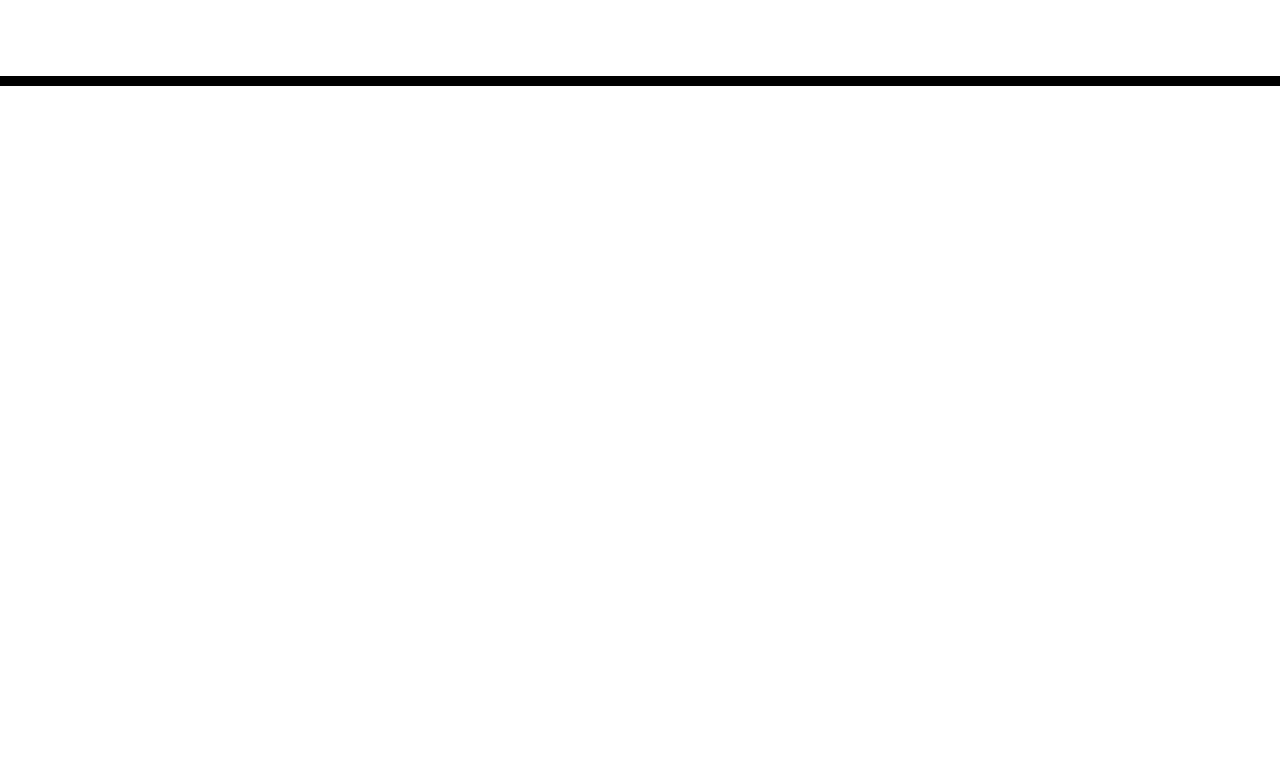
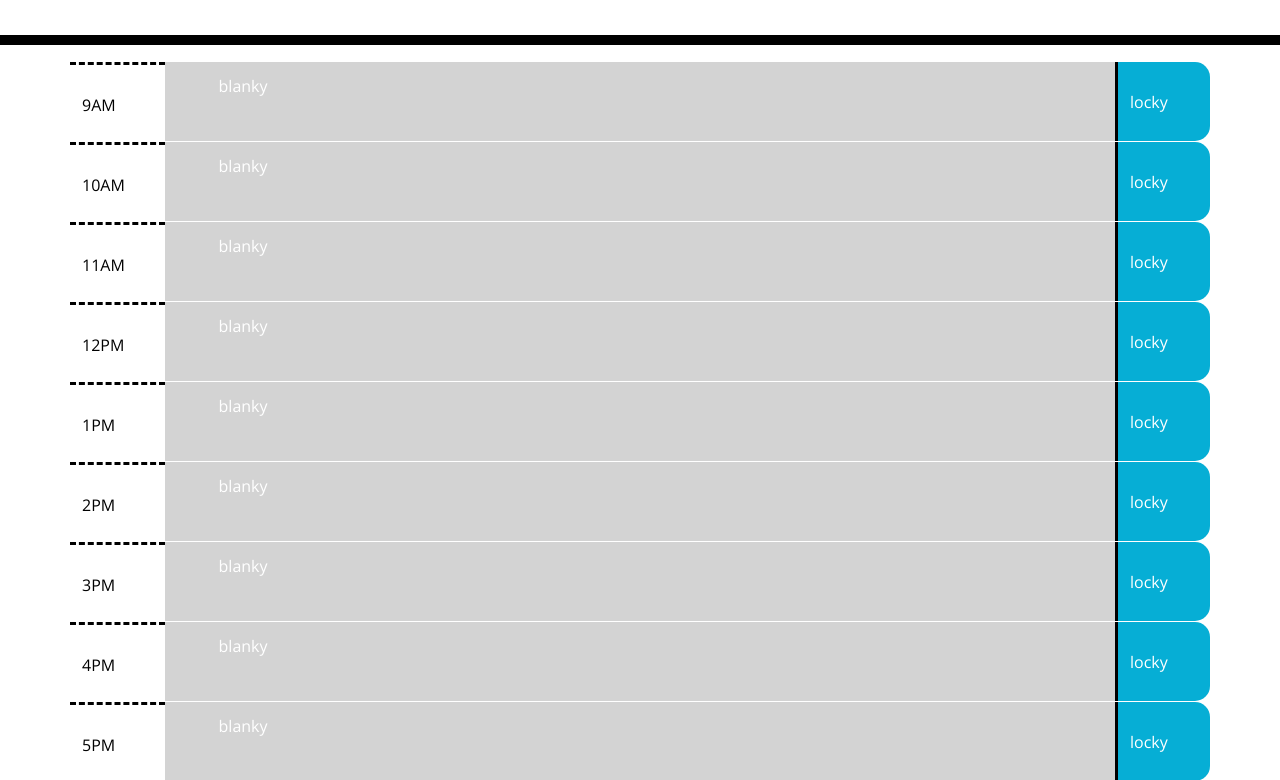
Before and after one commit to Kadika38/Work-Day-Scheduler-David-Ryan, a plain HTML site: page index.html in a window 1280 px wide. Shown: the part 182-962 px from the top of the page. Before the commit the page ends 800 px from the top, so only its background shows below. Drawn offline with nearby package versions, Linux system fonts and the light colour scheme.

Commit message:
Set up date display, basic template, and color scheme adjustmants based on current time

```diff
--- a/index.html
+++ b/index.html
@@ -4,10 +4,7 @@
     <meta charset="UTF-8" />
     <meta name="viewport" content="width=device-width, initial-scale=1.0" />
     <meta http-equiv="X-UA-Compatible" content="ie=edge" />
-    <link
-      rel="stylesheet"
-      href="https://stackpath.bootstrapcdn.com/bootstrap/4.3.1/css/bootstrap.min.css"
-    />
+    <link href="https://cdn.jsdelivr.net/npm/bootstrap@5.1.3/dist/css/bootstrap.min.css" rel="stylesheet" integrity="sha384-1BmE4kWBq78iYhFldvKuhfTAU6auU8tT94WrHftjDbrCEXSU1oBoqyl2QvZ6jIW3" crossorigin="anonymous">
     <link
       rel="stylesheet"
       href="https://use.fontawesome.com/releases/v5.8.1/css/all.css"
@@ -28,11 +25,113 @@
       <p class="lead">A simple calendar app for scheduling your work day</p>
       <p id="currentDay" class="lead"></p>
     </header>
-    <div class="container">
+    <br>
+    <div class="container" id="timeBlockContainer">
       <!-- Timeblocks go here -->
+      <div class="row justify-content-center">
+        <div class="col-1 hour">
+          9AM
+        </div>
+        <div class="col-10 future" id="nine">
+          blanky
+        </div>
+        <div class="col-1 saveBtn">
+          locky
+        </div>
+      </div>
+      <div class="row justify-content-center">
+        <div class="col-1 hour">
+          10AM
+        </div>
+        <div class="col-10 future" id="ten">
+          blanky
+        </div>
+        <div class="col-1 saveBtn">
+          locky
+        </div>
+      </div>
+      <div class="row justify-content-center">
+        <div class="col-1 hour">
+          11AM
+        </div>
+        <div class="col-10 future" id="eleven">
+          blanky
+        </div>
+        <div class="col-1 saveBtn">
+          locky
+        </div>
+      </div>
+      <div class="row justify-content-center">
+        <div class="col-1 hour">
+          12PM
+        </div>
+        <div class="col-10 future" id="twelve">
+          blanky
+        </div>
+        <div class="col-1 saveBtn">
+          locky
+        </div>
+      </div>
+      <div class="row justify-content-center">
+        <div class="col-1 hour">
+          1PM
+        </div>
+        <div class="col-10 future" id="one">
+          blanky
+        </div>
+        <div class="col-1 saveBtn">
+          locky
+        </div>
+      </div>
+      <div class="row justify-content-center">
+        <div class="col-1 hour">
+          2PM
+        </div>
+        <div class="col-10 future" id="two">
+          blanky
+        </div>
+        <div class="col-1 saveBtn">
+          locky
+        </div>
+      </div>
+      <div class="row justify-content-center">
+        <div class="col-1 hour">
+          3PM
+        </div>
+        <div class="col-10 future" id="three">
+          blanky
+        </div>
+        <div class="col-1 saveBtn">
+          locky
+        </div>
+      </div>
+      <div class="row justify-content-center">
+        <div class="col-1 hour">
+          4PM
+        </div>
+        <div class="col-10 future" id="four">
+          blanky
+        </div>
+        <div class="col-1 saveBtn">
+          locky
+        </div>
+      </div>
+      <div class="row justify-content-center">
+        <div class="col-1 hour">
+          5PM
+        </div>
+        <div class="col-10 future" id="five">
+          blanky
+        </div>
+        <div class="col-1 saveBtn">
+          locky
+        </div>
+      </div>
     </div>
 
-    <script src="https://cdnjs.cloudflare.com/ajax/libs/jquery/3.2.1/jquery.min.js"></script>
-    <script src="https://cdnjs.cloudflare.com/ajax/libs/moment.js/2.24.0/moment.min.js"></script>
+    <script src="https://cdnjs.cloudflare.com/ajax/libs/jquery/3.6.0/jquery.min.js"></script>
+    <script src="https://cdnjs.cloudflare.com/ajax/libs/moment.js/2.29.3/moment.min.js"></script>
+    <script src="https://cdn.jsdelivr.net/npm/bootstrap@5.1.3/dist/js/bootstrap.bundle.min.js" integrity="sha384-ka7Sk0Gln4gmtz2MlQnikT1wXgYsOg+OMhuP+IlRH9sENBO0LRn5q+8nbTov4+1p" crossorigin="anonymous"></script>
+    <script src="script.js"></script>
   </body>
 </html>
--- /dev/null
+++ b/script.js
@@ -0,0 +1,65 @@
+//show current date using moment.js
+var currentDay = $("#currentDay")[0];
+currentDay.textContent = moment().format("dddd, MMMM Do");
+
+//setting color scheme of time blocks based on time
+//creating objects to store time block elements and relate a string value representing their hour for use in moment.js comparisons
+var nine = {
+    spot: $("#nine")[0],
+    val: "09"
+};
+var ten = {
+    spot: $("#ten")[0],
+    val: "10"
+};
+var eleven = {
+    spot: $("#eleven")[0],
+    val: "11"
+};
+var twelve = {
+    spot: $("#twelve")[0],
+    val: "12"
+};
+var one = {
+    spot: $("#one")[0],
+    val: "13"
+};
+var two = {
+    spot: $("#two")[0],
+    val: "14"
+};
+var three = {
+    spot: $("#three")[0],
+    val: "15"
+};
+var four = {
+    spot: $("#four")[0],
+    val: "16"
+};
+var five = {
+    spot: $("#five")[0],
+    val: "17"
+};
+
+//put them all in an array for use in a for loop
+var all = [nine, ten, eleven, twelve, one, two, three, four, five];
+
+//datey is a base string for setting up comparisons using moment.js
+var datey = moment().format("YYYY-MM-DD ");
+//rn is the current date and hour
+var rn = moment().format("YYYY-MM-DD HH");
+
+//loop through all the time blocks and set their colors using moment.js time comparisons
+for (i = 0; i < all.length; i++) {
+    dateyCurrent = datey + all[i].val;
+    console.log(moment(rn).isSameOrBefore(dateyCurrent));
+    if (moment(rn).isBefore(dateyCurrent)) {
+        all[i].spot.setAttribute("class", "col-10 future");
+    };
+    if (!(moment(rn).isBefore(dateyCurrent))) {
+        all[i].spot.setAttribute("class", "col-10 past");
+    }
+    if (moment(rn).isSame(dateyCurrent)) {
+        all[i].spot.setAttribute("class", "col-10 present");
+    };
+};
--- a/style.css
+++ b/style.css
@@ -19,6 +19,8 @@ textarea {
   color: black;
   border-radius: 0;
   border-bottom: 10px solid black;
+  margin-top: 30px;
+  padding-bottom: 30px;
 }
 
 .description {
@@ -39,7 +41,7 @@ textarea {
 .hour {
   background-color: #ffffff;
   color: #000000;
-  border-top: 1px dashed #000000;
+  border-top: 3px dashed #000000;
 }
 
 .past {
@@ -58,7 +60,7 @@ textarea {
 }
 
 .saveBtn {
-  border-left: 1px solid black;
+  border-left: 3px solid black;
   border-top-right-radius: 15px;
   border-bottom-right-radius: 15px;
   background-color: #06aed5;
```
